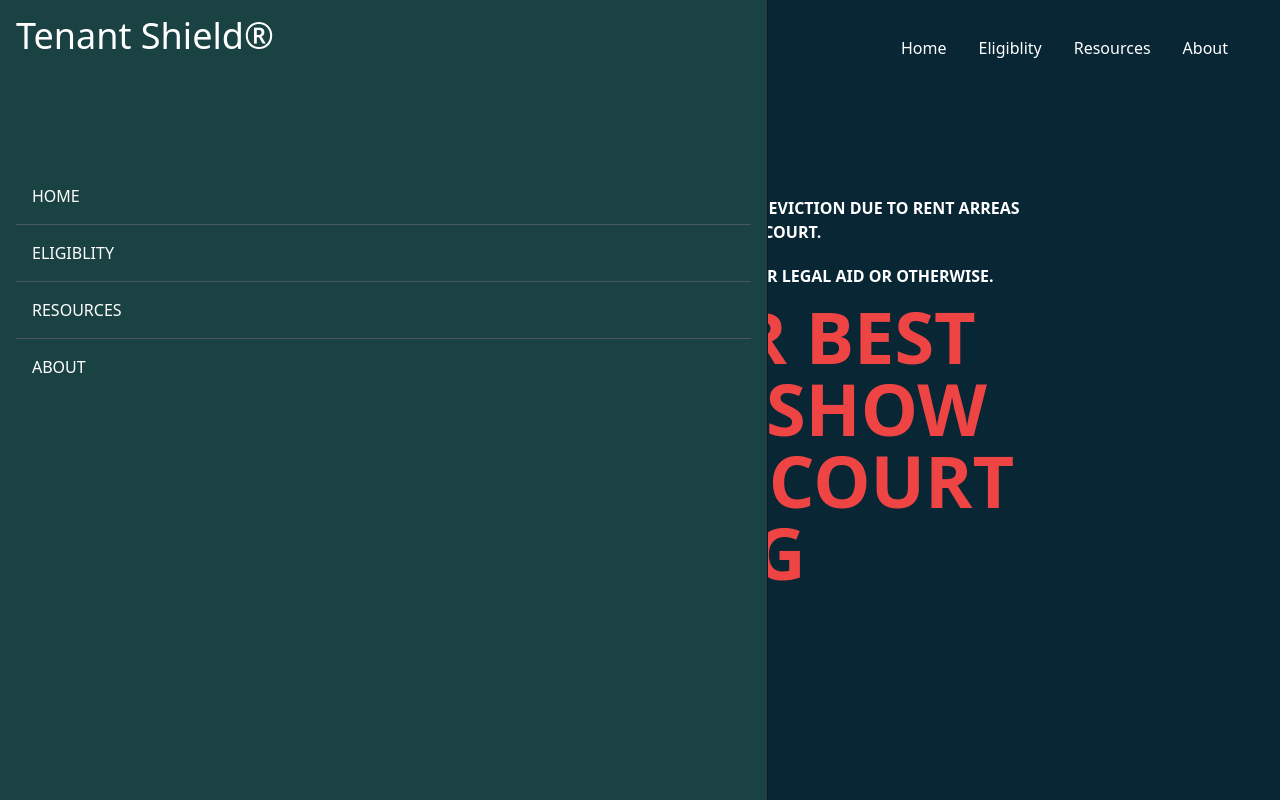
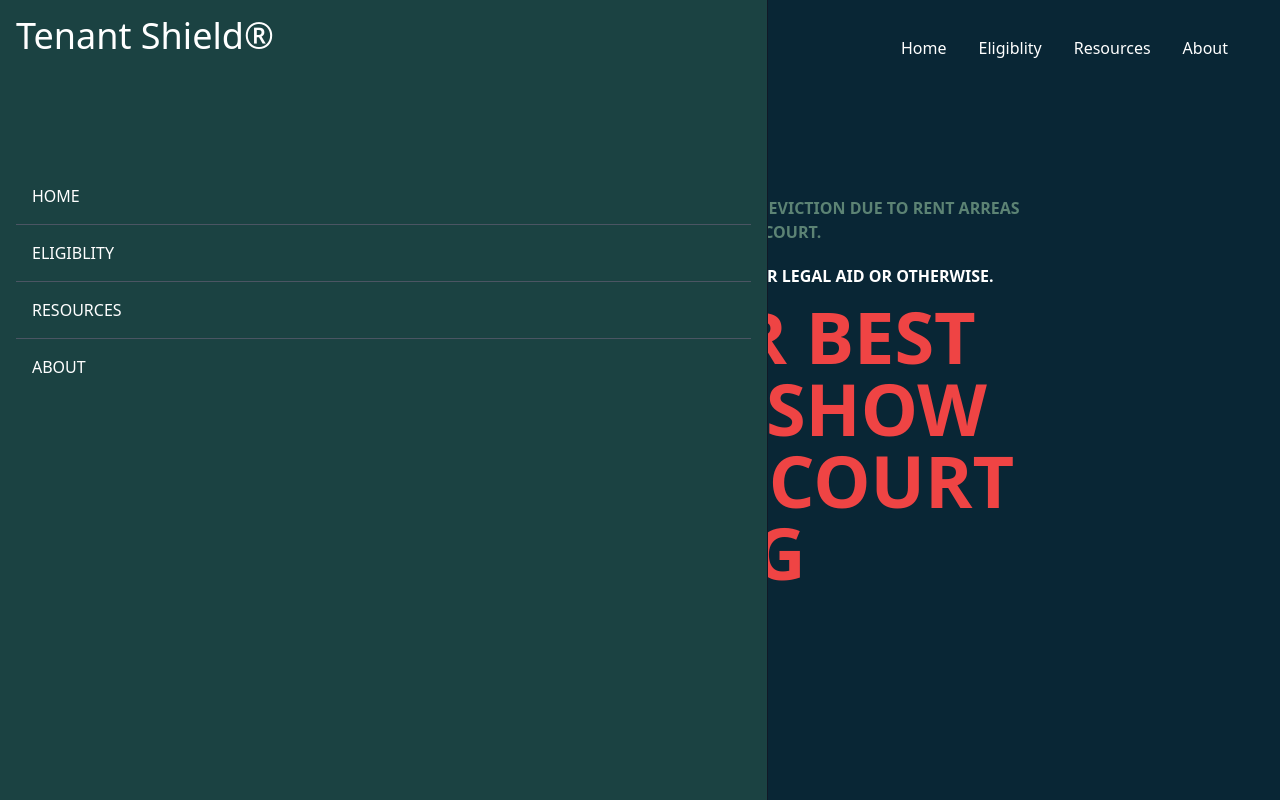
Before and after one commit to EbenBoakye/tenant-shield_ICT, a React (Create React App) app: page / in a window 1280 px wide. Built offline with nearby package versions, Linux system fonts and the light colour scheme; the HTML template or start-up script is replaced by a standard one.

Commit message:
hero fixed

```diff
--- a/src/components/Hero.jsx
+++ b/src/components/Hero.jsx
@@ -4,7 +4,7 @@ const Hero = () => {
     return (
         <div className='text-white'>
             <div className='max-w-[800px] mt-[-96px] w-full h-screen mx-auto text-center flex flex-col justify-center'>
-                <p className='font-bold p-2'>Tenant Shield® IS A WEB TOOL DESINGED FOR TENSNTS FACING EVICTION DUE TO RENT ARREAS WHO ARE BEING ASKED TO APPEAR IN COURT.</p>
+                <p className='font-bold p-2 text-[#5C8374]'>Tenant Shield® IS A WEB TOOL DESINGED FOR TENSNTS FACING EVICTION DUE TO RENT ARREAS WHO ARE BEING ASKED TO APPEAR IN COURT.</p>
                 <p className='font-bold p-3'>THIS TOOL IS SUITABLE ALL TENANTS, WHETHER ELIGIBLE FOR LEGAL AID OR OTHERWISE.</p>
                 <h1 className='md:text-7xl sm:text-6xl text-4xl font-bold text-red-500'>IT IS IN YOUR BEST INTEREST TO SHOW UP FOR YOUR COURT HEARING </h1>
                 <div>
```
